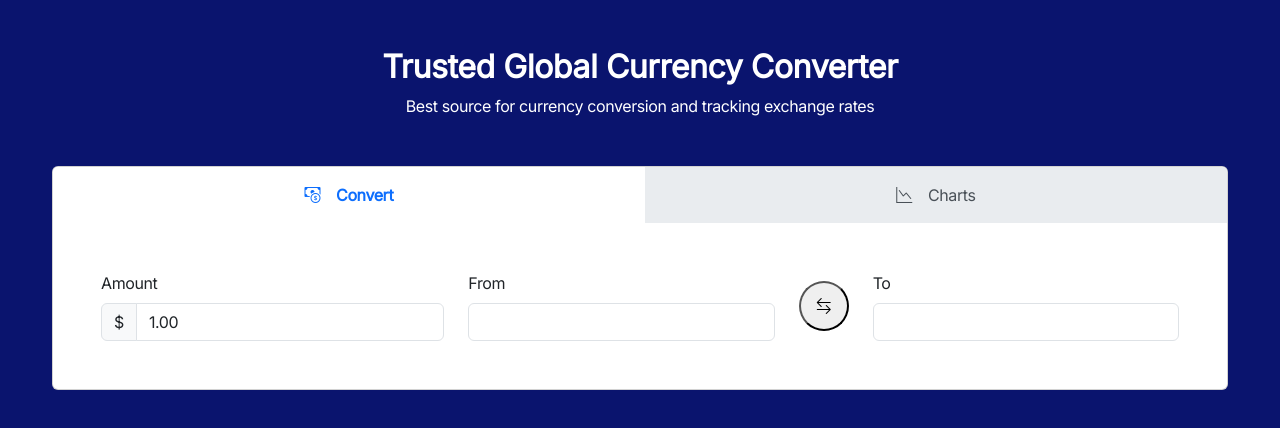
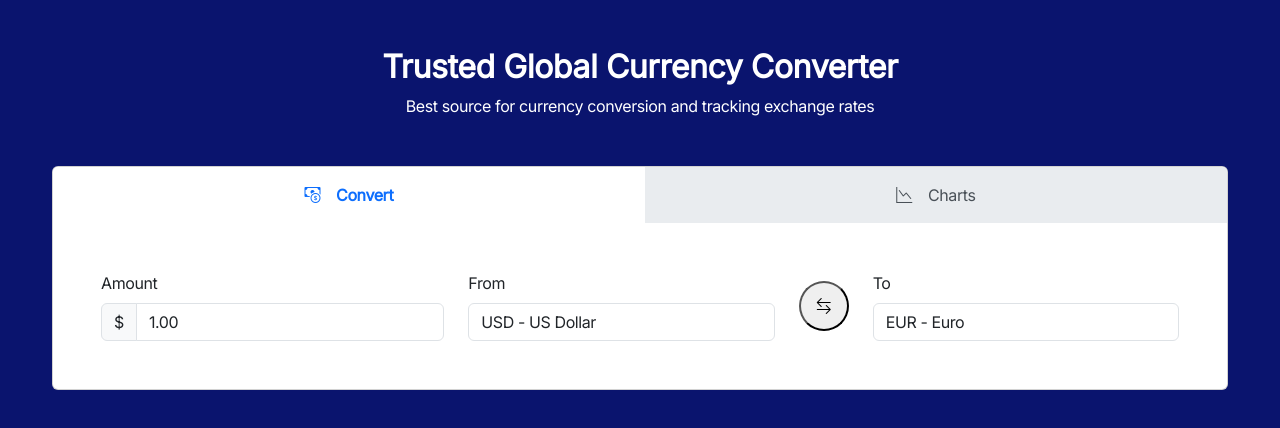
Before and after one commit to 4AK1LLA/CurrencyConverter, an Angular app in the folder ui/currency-converter-ui/: page /currency-converter in a window 1280 px wide. Shown: the top 428 px of the page. Built offline with nearby package versions, Linux system fonts and the light colour scheme.

Commit message:
Convert component

```diff
--- a/ui/currency-converter-ui/src/app/app.component.html
+++ b/ui/currency-converter-ui/src/app/app.component.html
@@ -25,44 +25,9 @@
             </ul>
         </div>
         <div class="card-body p-5">
-            <div class="row align-items-center">
-                <div class="col-sm-4">
-                    <label for="amount" class="form-label">Amount</label>
-                    <div class="input-group">
-                        <span class="input-group-text">$</span>
-                        <input type="text" class="form-control" id="amount" value="1.00">
-                    </div>
-                </div>
-                <div class="col-sm">
-                    <label for="from" class="form-label">From</label>
-                    <input type="text" class="my-currency-input form-control" id="from" data-bs-toggle="dropdown">
-                    <div class="dropdown">
-                        <ul class="dropdown-menu w-100">
-                            <li><a class="dropdown-item">USD - US Dollar</a></li>
-                            <li><a class="dropdown-item">EUR - EURO</a></li>
-                            <li><a class="dropdown-item">UAH - Ukrainian Hryvnia</a></li>
-                            <li><a class="dropdown-item">BTC - Bitcoin</a></li>
-                        </ul>
-                    </div>
-                </div>
-                <div class="col-sm-auto">
-                    <button class="rounded-circle" style="width: 50px; height: 50px;">
-                        <i class="bi bi-arrow-left-right"></i>
-                    </button>
-                </div>
-                <div class="col-sm">
-                    <label for="to" class="form-label">To</label>
-                    <input type="text" class="my-currency-input form-control" id="to" data-bs-toggle="dropdown">
-                    <div class="dropdown">
-                        <ul class="dropdown-menu w-100">
-                            <li><a class="dropdown-item">USD - US Dollar</a></li>
-                            <li><a class="dropdown-item">EUR - EURO</a></li>
-                            <li><a class="dropdown-item">UAH - Ukrainian Hryvnia</a></li>
-                            <li><a class="dropdown-item">BTC - Bitcoin</a></li>
-                        </ul>
-                    </div>
-                </div>
-            </div>
+
+            <app-convert></app-convert>
+
         </div>
     </div>
 </div>
@@ -100,12 +65,4 @@
     .nav-link>.bi {
         color: inherit;
     }
-
-    .my-currency-input {
-        cursor: default;
-    }
-
-    .my-currency-input:focus {
-        cursor: text;
-    }
 </style>
--- a/ui/currency-converter-ui/src/app/app.component.ts
+++ b/ui/currency-converter-ui/src/app/app.component.ts
@@ -1,9 +1,10 @@
 import { Component } from '@angular/core';
+import { ConvertComponent } from '../components/convert/convert.component';
 
 @Component({
   selector: 'app-root',
   standalone: true,
-  imports: [],
+  imports: [ ConvertComponent ],
   templateUrl: './app.component.html'
 })
 export class AppComponent {
--- /dev/null
+++ b/ui/currency-converter-ui/src/components/convert/convert.component.css
@@ -0,0 +1,7 @@
+.my-currency-input {
+    cursor: default;
+}
+
+.my-currency-input:focus {
+    cursor: text;
+}
--- /dev/null
+++ b/ui/currency-converter-ui/src/components/convert/convert.component.html
@@ -0,0 +1,43 @@
+<div class="row align-items-center">
+
+    <div class="col-sm-4">
+        <label for="amount" class="form-label">Amount</label>
+        <div class="input-group">
+            <span class="input-group-text">{{ from.symbol }}</span>
+            <input type="text" class="form-control" id="amount" value="1.00">
+        </div>
+    </div>
+
+    <div class="col-sm">
+        <label for="from" class="form-label">From</label>
+        <input type="text" class="my-currency-input form-control" id="from" data-bs-toggle="dropdown"
+            placeholder="Type to search..." [value]="from.code + ' - ' + from.displayName">
+        <div class="dropdown">
+            <ul class="dropdown-menu w-100">
+                <li *ngFor="let currency of currencies">
+                    <a [id]="currency.id" class="dropdown-item"> {{ currency.code + ' - ' + currency.displayName }} </a>
+                </li>
+            </ul>
+        </div>
+    </div>
+
+    <div class="col-sm-auto">
+        <button (click)="swapCurrencies()" class="rounded-circle" style="width: 50px; height: 50px;">
+            <i class="bi bi-arrow-left-right"></i>
+        </button>
+    </div>
+
+    <div class="col-sm">
+        <label for="to" class="form-label">To</label>
+        <input type="text" class="my-currency-input form-control" id="to" data-bs-toggle="dropdown"
+            placeholder="Type to search..." [value]="to.code + ' - ' + to.displayName">
+        <div class="dropdown">
+            <ul class="dropdown-menu w-100">
+                <li *ngFor="let currency of currencies">
+                    <a [id]="currency.id" class="dropdown-item"> {{ currency.code + ' - ' + currency.displayName }} </a>
+                </li>
+            </ul>
+        </div>
+    </div>
+
+</div>
--- /dev/null
+++ b/ui/currency-converter-ui/src/components/convert/convert.component.ts
@@ -0,0 +1,47 @@
+import { CommonModule } from '@angular/common';
+import { Component } from '@angular/core';
+
+@Component({
+  selector: 'app-convert',
+  standalone: true,
+  imports: [ CommonModule ],
+  templateUrl: 'convert.component.html',
+  styleUrl: 'convert.component.css'
+})
+export class ConvertComponent {
+  currencies: Currency[];
+  from: Currency;
+  to: Currency;
+
+  ngOnInit() {
+    this.currencies = [
+      new Currency(1, "USD", "US Dollar", "", "$"),
+      new Currency(2, "EUR", "Euro", "", "€"),
+      new Currency(3, "UAH", "Ukrainian Hryvnia", "", "₴"),
+      new Currency(4, "BTC", "Bitcoin", "", "₿")
+    ];
+
+    this.from = this.currencies[0];
+    this.to = this.currencies[1];
+  }
+
+  swapCurrencies() {
+    [this.from, this.to] = [this.to, this.from];
+  }
+}
+
+class Currency {
+  id: number;
+  code: string;
+  displayName: string;
+  description: string;
+  symbol: string;
+
+  constructor(id:number, code: string, displayName: string, description: string, symbol: string) {
+    this.id = id;
+    this.code = code;
+    this.displayName = displayName;
+    this.description = description;
+    this.symbol = symbol;
+  }
+}
```
